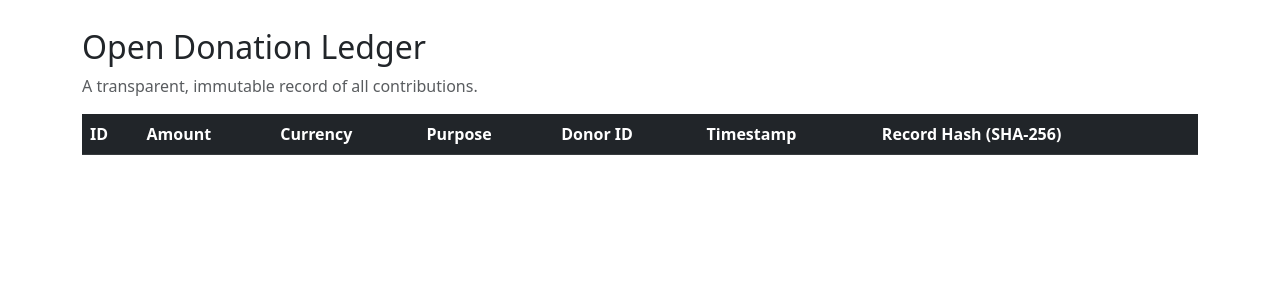
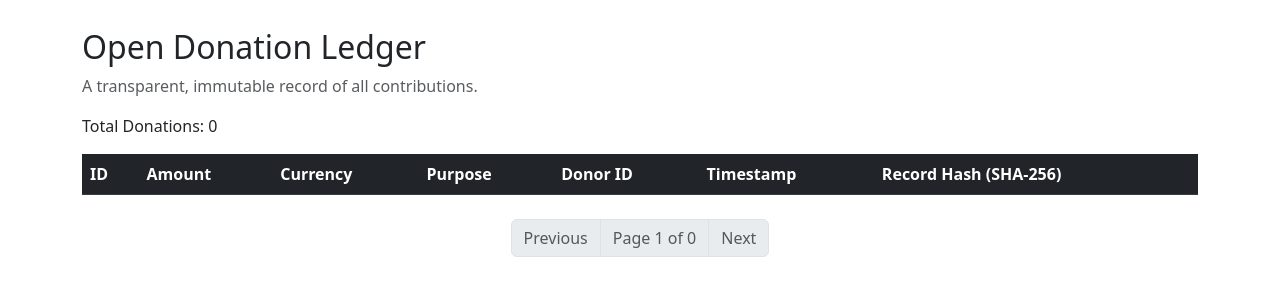
Before and after one commit to VedantMadane/handi, a FastAPI app: page /ledger in a window 1280 px wide. Shown: the part 56-356 px from the top of the page. Run offline with FastAPI, Linux system fonts and the light colour scheme; data that the repository does not hold is empty; parts of the project's set-up code (start-up, migrations or seed data) failed here and were passed over; some libraries are stand-ins or nearby versions.

Commit message:
Implement pagination for ledger view to optimize performance
Co-authored-by: VedantMadane <6527493+VedantMadane@users.noreply.github.com>

```diff
--- a/app/routes/views.py
+++ b/app/routes/views.py
@@ -1,7 +1,8 @@
-from fastapi import APIRouter, Request, Depends
+import math
+from fastapi import APIRouter, Request, Depends, Query
 from fastapi.responses import HTMLResponse
 from fastapi.templating import Jinja2Templates
-from sqlalchemy import select
+from sqlalchemy import select, func
 from sqlalchemy.ext.asyncio import AsyncSession
 from app.database import get_db
 from app.models import Event, Donation, Attendance
@@ -25,10 +26,38 @@ async def home(request: Request):
     })
 
 @router.get("/ledger", response_class=HTMLResponse)
-async def ledger(request: Request, db: AsyncSession = Depends(get_db)):
-    result = await db.execute(select(Donation).order_by(Donation.id.desc()))
+async def ledger(
+    request: Request,
+    page: int = Query(1, ge=1, description="Page number"),
+    page_size: int = Query(50, ge=1, le=100, description="Items per page"),
+    db: AsyncSession = Depends(get_db)
+):
+    # Calculate offset
+    offset = (page - 1) * page_size
+
+    # Get total count
+    count_result = await db.execute(select(func.count()).select_from(Donation))
+    total_donations = count_result.scalar() or 0
+
+    # Get paginated results
+    result = await db.execute(
+        select(Donation)
+        .order_by(Donation.id.desc())
+        .offset(offset)
+        .limit(page_size)
+    )
     donations = result.scalars().all()
-    return render(request, "ledger.html", {"donations": donations})
+
+    # Calculate total pages
+    total_pages = math.ceil(total_donations / page_size)
+
+    return render(request, "ledger.html", {
+        "donations": donations,
+        "page": page,
+        "page_size": page_size,
+        "total_pages": total_pages,
+        "total_donations": total_donations
+    })
 
 @router.get("/events", response_class=HTMLResponse)
 async def events_list(request: Request, db: AsyncSession = Depends(get_db)):
--- a/app/templates/ledger.html
+++ b/app/templates/ledger.html
@@ -3,6 +3,8 @@
 {% block content %}
 <h2>{{ _('Open Donation Ledger') }}</h2>
 <p class="text-muted">{{ _('A transparent, immutable record of all contributions.') }}</p>
+
+<p>{{ _('Total Donations') }}: {{ total_donations }}</p>
 
 <table class="table table-striped table-hover mt-3">
     <thead class="table-dark">
@@ -30,4 +32,25 @@
         {% endfor %}
     </tbody>
 </table>
+
+<nav aria-label="Page navigation" class="mt-4">
+    <ul class="pagination justify-content-center">
+        <!-- Previous Page -->
+        <li class="page-item {% if page <= 1 %}disabled{% endif %}">
+            <a class="page-link" href="?page={{ page - 1 }}&page_size={{ page_size }}" tabindex="-1">{{ _('Previous') }}</a>
+        </li>
+
+        <!-- Current Page Info -->
+        <li class="page-item disabled">
+            <span class="page-link">
+                {{ _('Page') }} {{ page }} {{ _('of') }} {{ total_pages }}
+            </span>
+        </li>
+
+        <!-- Next Page -->
+        <li class="page-item {% if page >= total_pages %}disabled{% endif %}">
+            <a class="page-link" href="?page={{ page + 1 }}&page_size={{ page_size }}">{{ _('Next') }}</a>
+        </li>
+    </ul>
+</nav>
 {% endblock %}
```
